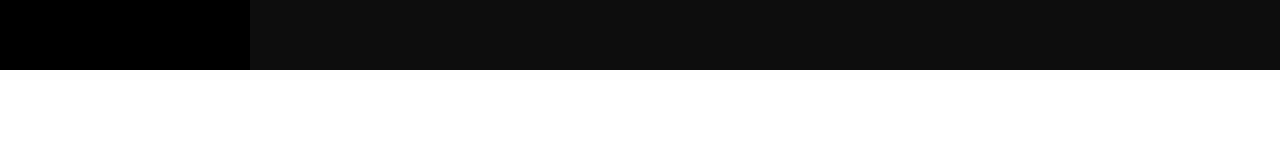
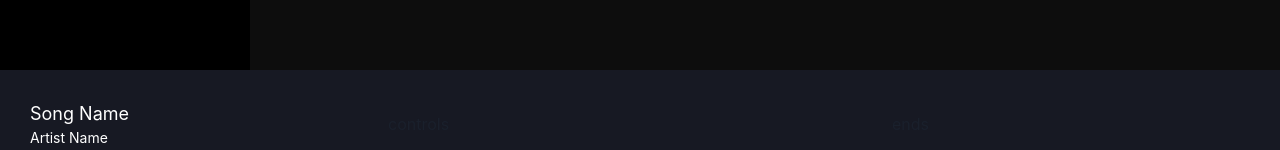
Before and after one commit to aditisolanki71/SpotifyApp-Next, a Next.js app: page / in a window 1280 px wide. Shown: the part 630-780 px from the top of the page. Built offline with nearby package versions, Linux system fonts and the light colour scheme; no server answers; the database is empty.

Commit message:
Playbar Page

```diff
--- /dev/null
+++ b/components/PlayBar.tsx
@@ -0,0 +1,16 @@
+import { Box, Flex, Text } from "@chakra-ui/layout"
+const PlayerBar = () => {
+   return (
+      <Box height="100px" width="100vw" bg="gray.900" padding="10px">
+         <Flex align="center">
+            <Box padding="20px" color="white" width="30%">
+               <Text fontSize="large">Song Name</Text>
+               <Text fontSize="sm">Artist Name</Text>
+            </Box>
+            <Box width="40%">controls</Box>
+            <Box width="30%">ends</Box>
+         </Flex>
+      </Box>
+   )
+}
+export default PlayerBar;
--- a/components/playerLayout.tsx
+++ b/components/playerLayout.tsx
@@ -1,4 +1,5 @@
 import { Box } from "@chakra-ui/layout";
+import PlayerBar from "./PlayBar";
 import Sidebar from "./sidebar";
 const PlayerLayout = ({children}) => {
    return (
@@ -11,7 +12,7 @@
             <Box height="calc(100vh - 100px)">{children}</Box>
          </Box>
          <Box position="absolute" left="0" bottom="0">
-            Player
+            <PlayerBar />
          </Box>
       </Box>
    )
```
Also changed, not shown: pages/playlist/[id].tsx (+13 -1 lines).
